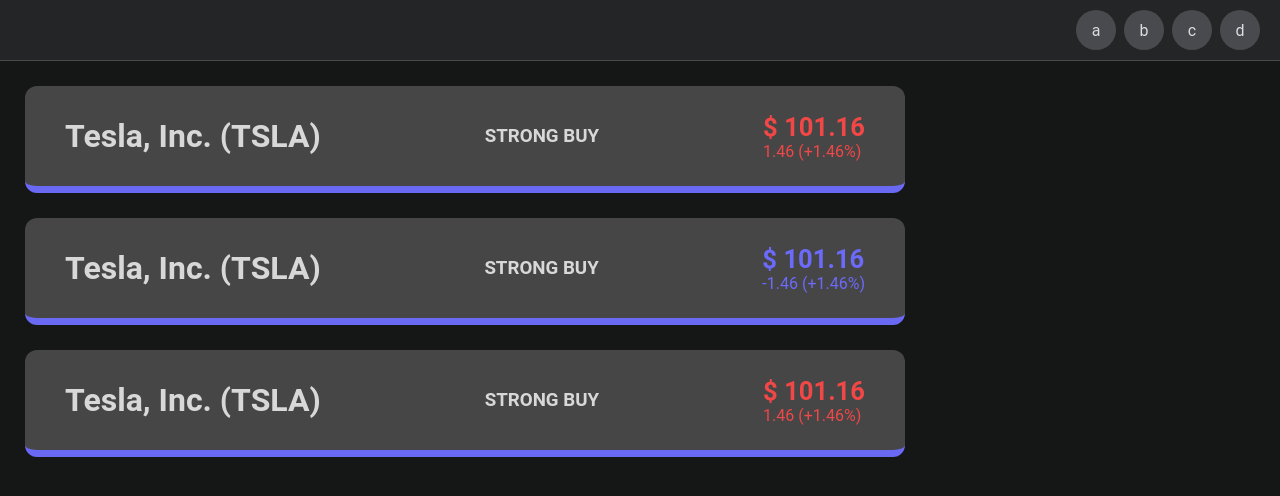
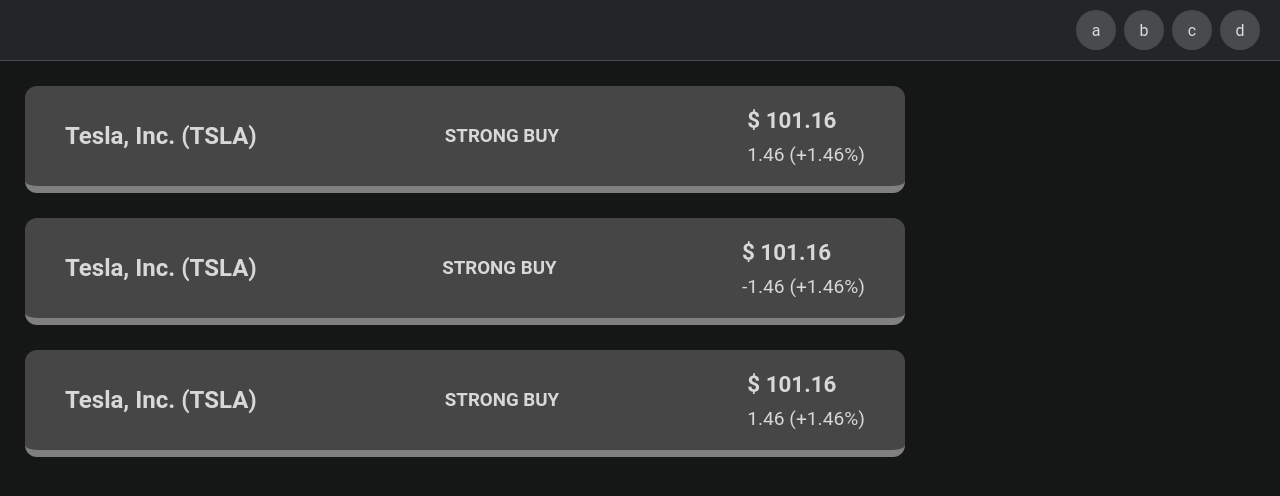
Before and after one commit to skwon2345/stock_web, a React (Create React App) app in the folder frontend/: page / in a window 1280 px wide. Shown: the top 496 px of the page. Built offline with nearby package versions, Linux system fonts and the light colour scheme.

Commit message:
fe: watchlist: card color

```diff
--- a/frontend/src/components/WatchList/index.js
+++ b/frontend/src/components/WatchList/index.js
@@ -50,18 +50,23 @@
 
 
 export const StockCard = ({stockCard, key}) => {
+
+    const colorClassName = stockCard.change > 0 ? 'red' : 'blue'
+
     return (
         <div className='stockCard'>
-            <div className='symbol'>
-                <h1>{stockCard.symbol}</h1>
-            </div>
+                <div className='symbol'>
+                    <h2>{stockCard.symbol}</h2>
+                </div>
+
             <div className='signal'>
                 <h3>{stockCard.signal}</h3>
             </div>
-            <div className={`${stockCard.change > 0? 'red' : 'blue' }`}>
+            <div className={`price ${colorClassName}`}>
                 <div className='lastPrice'> $ {stockCard.lastPrice}</div>
                 <div className='change'>{stockCard.change} ({stockCard.percentageChange})</div>
             </div>
+
         </div>
     )
 }
--- a/frontend/src/components/WatchList/styles.css
+++ b/frontend/src/components/WatchList/styles.css
@@ -10,8 +10,8 @@
   max-width: 800px;
   height: 100px;
   color: rgb(216, 216, 216);
+  border-bottom: 7px solid gray;
   background-color: rgb(70, 70, 70);
-  border-bottom: 7px solid rgb(105, 105, 243);
   margin: 25px;
   padding: 0px 40px;
   border-radius: 12px;
@@ -31,19 +31,11 @@
   height: auto;
 }
 
-.red {
-  color: rgb(241, 71, 71);
-}
-
-.blue {
-  color: rgb(108, 106, 250);
-}
-
 .lastPrice {
-  font-size: 1.6em;
+  font-size: 1.4em;
   font-weight: 600;
 }
 
 .price > .change {
-  font-size: 1.3em;
+  font-size: 1.2em;
 }
```
